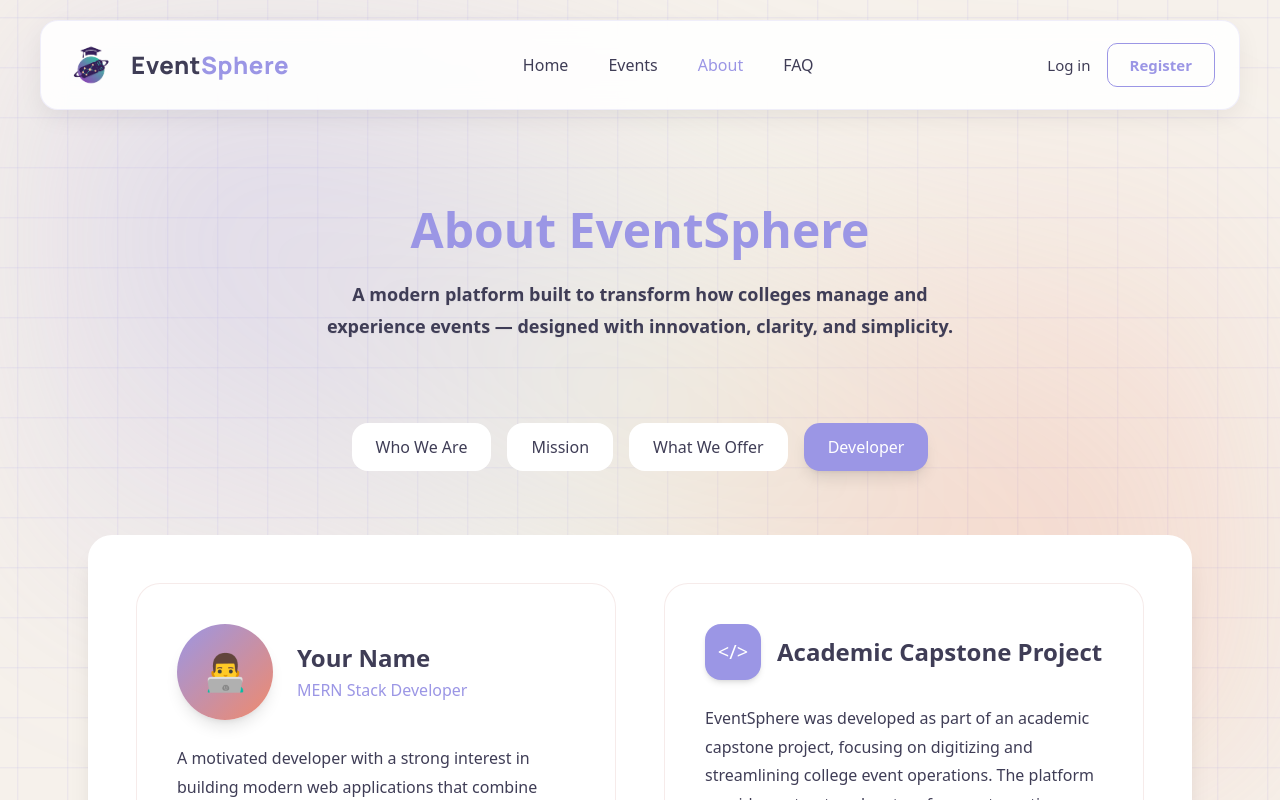
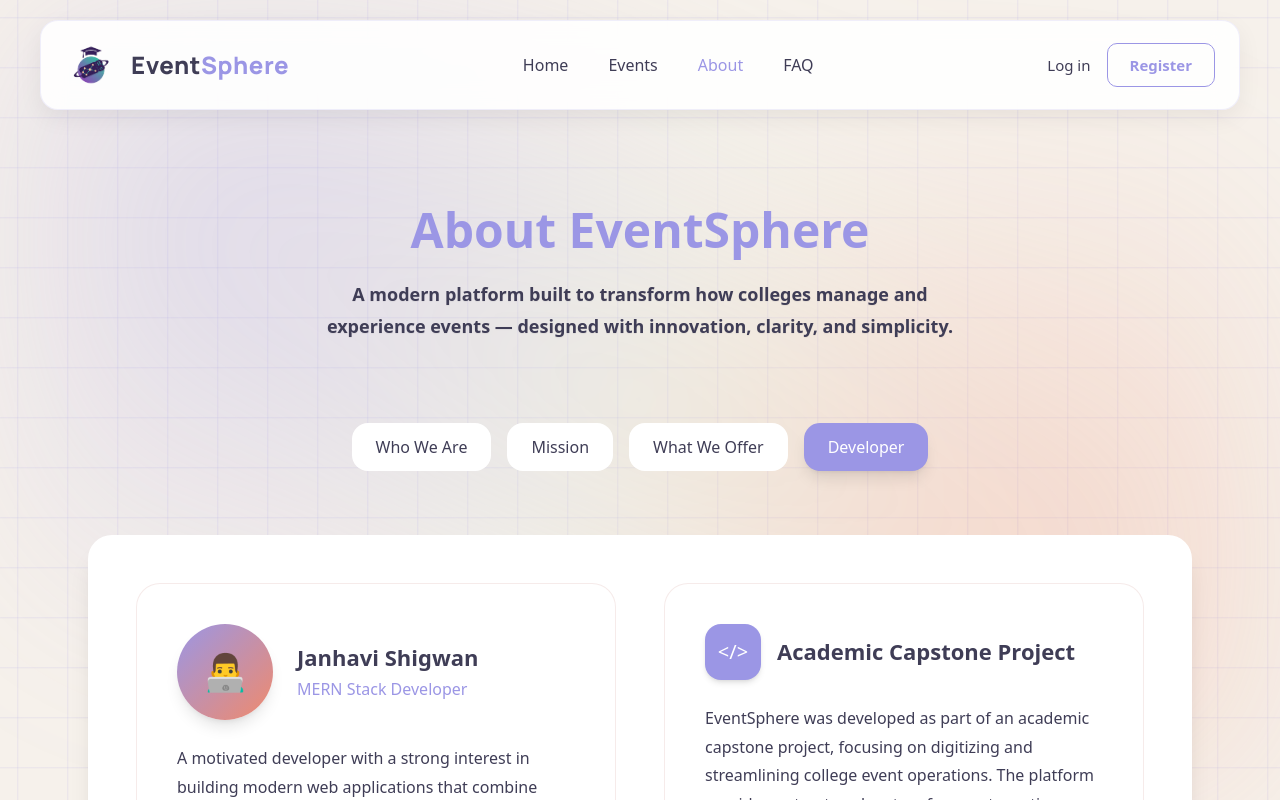
Before and after one commit to JanhaviShigwan/FinalYearProject, a React (Create React App) app in the folder Frontend/eventsphere/: page /about in a window 1280 px wide. Both pictures are taken after a click on the button "Developer". Shown: the top 800 px of the page. Built offline with nearby package versions, Linux system fonts and the light colour scheme.

Commit message:
Added name in Dev Section

```diff
--- a/Frontend/eventsphere/src/pages/AboutUs.jsx
+++ b/Frontend/eventsphere/src/pages/AboutUs.jsx
@@ -208,7 +208,7 @@ const AboutUs = () => {
                         </div>
 
                         <div>
-                          <h3 className="dev-name">Your Name</h3>
+                          <h3 className="dev-name">Janhavi Shigwan</h3>
                           <p className="dev-role">MERN Stack Developer</p>
                         </div>
                       </div>
--- a/Frontend/eventsphere/src/styles/aboutus.css
+++ b/Frontend/eventsphere/src/styles/aboutus.css
@@ -348,8 +348,10 @@
 }
 
 .dev-name {
-  @apply text-2xl font-semibold
-         text-[#3F3D56] dark:text-white;
+  font-size: 22px;
+  font-weight: 700;
+  color: #3F3D56;   /* Dark solid color */
+  line-height: 1.4;
 }
 
 .dev-role {
@@ -392,8 +394,9 @@
 }
 
 .project-title {
-  @apply text-2xl font-semibold
-         text-[#3F3D56] dark:text-white;
+  font-size: 22px;
+  font-weight: 700;
+  color: #3F3D56;
 }
 
 .tech-stack {
@@ -466,4 +469,9 @@
     font-size: 18px;
   }
 
+  .dev-name,
+  .project-title {
+    font-size: 20px;
+  }
+
 }
```
